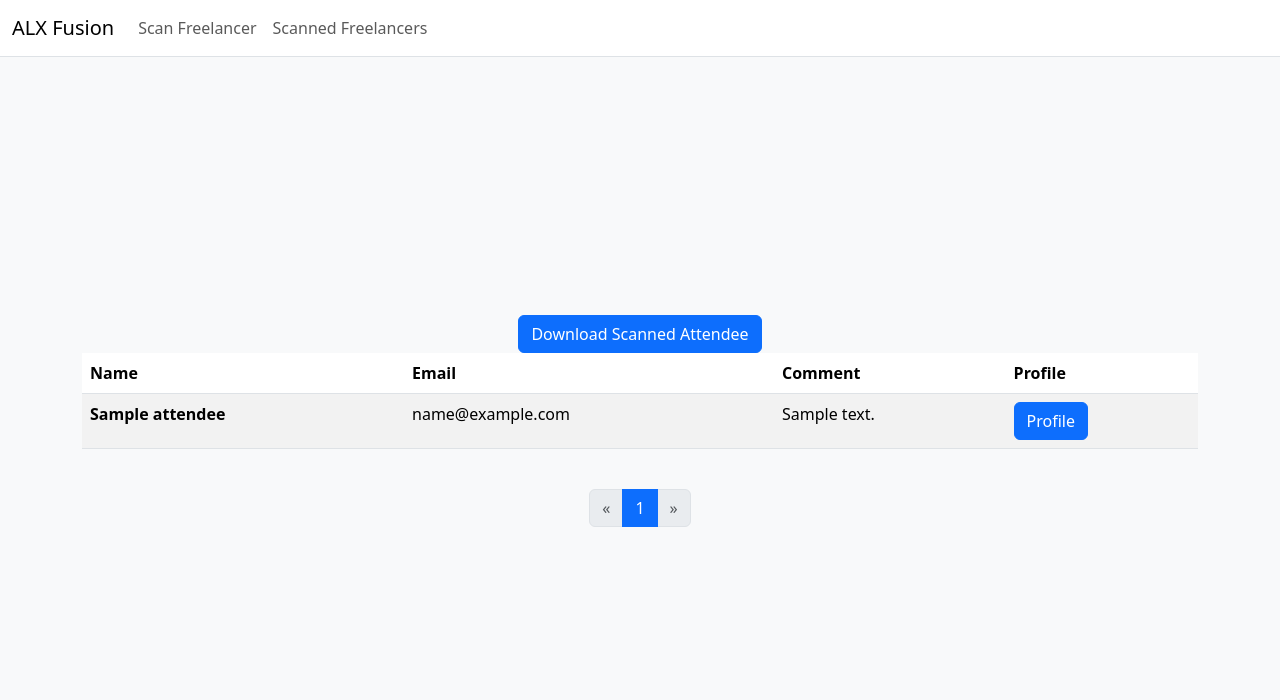
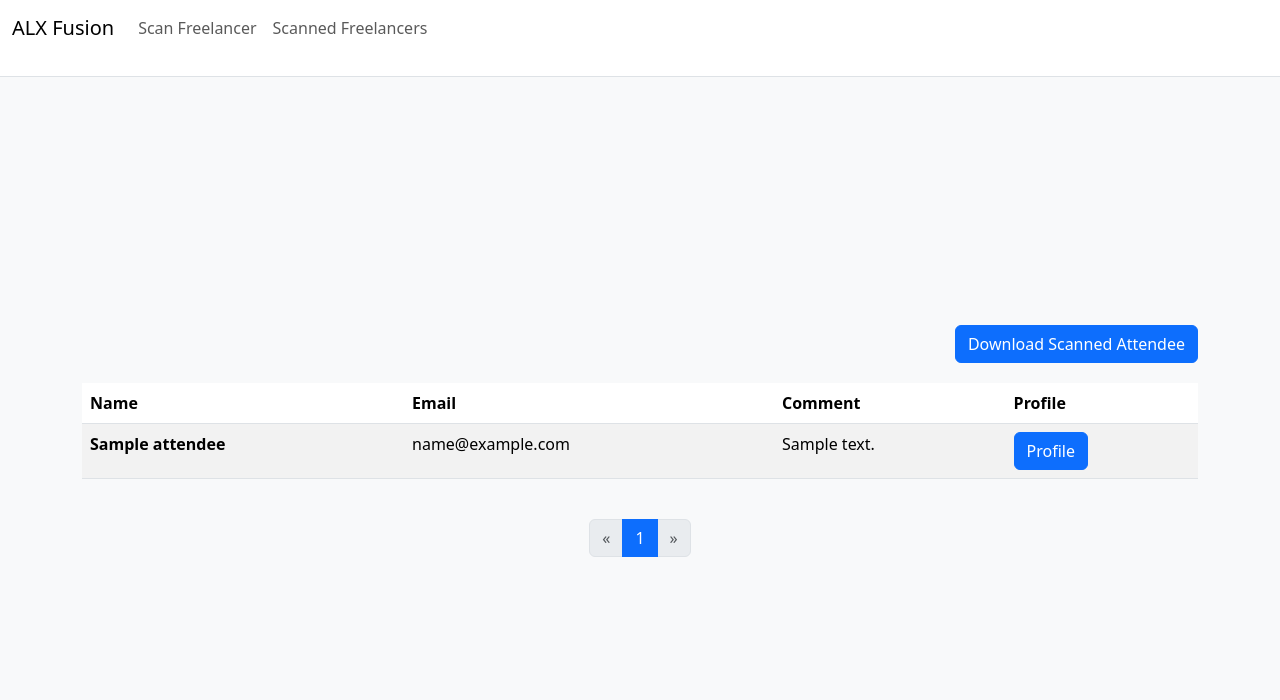
Before and after one commit to JoethonDev/AlxJobFair, a Django app: template jobscanner/templates/scanned_table.html in a window 1280 px wide. Shown: the top 700 px of the page. Before the commit the page ends 527 px from the top, so only its background shows below. Run offline with Django 4.2, Linux system fonts and the light colour scheme; the template is opened without the code that fills it: most values are stand-ins (such as "Sample title", 1, 10 or a date in 2020).

Commit message:
style button

```diff
--- a/jobscanner/templates/scanned_table.html
+++ b/jobscanner/templates/scanned_table.html
@@ -1,4 +1,13 @@
 {% extends "base.html" %}
+
+{% block style %}
+<style>
+    a{
+        margin-bottom: 20px;
+        align-self: self-end;
+    }
+</style>
+{% endblock %}
 
 {% block content %}
     <a href="{% url 'download_attendees' %}"><button class="btn btn-primary">Download Scanned Attendee</button></a>
```
